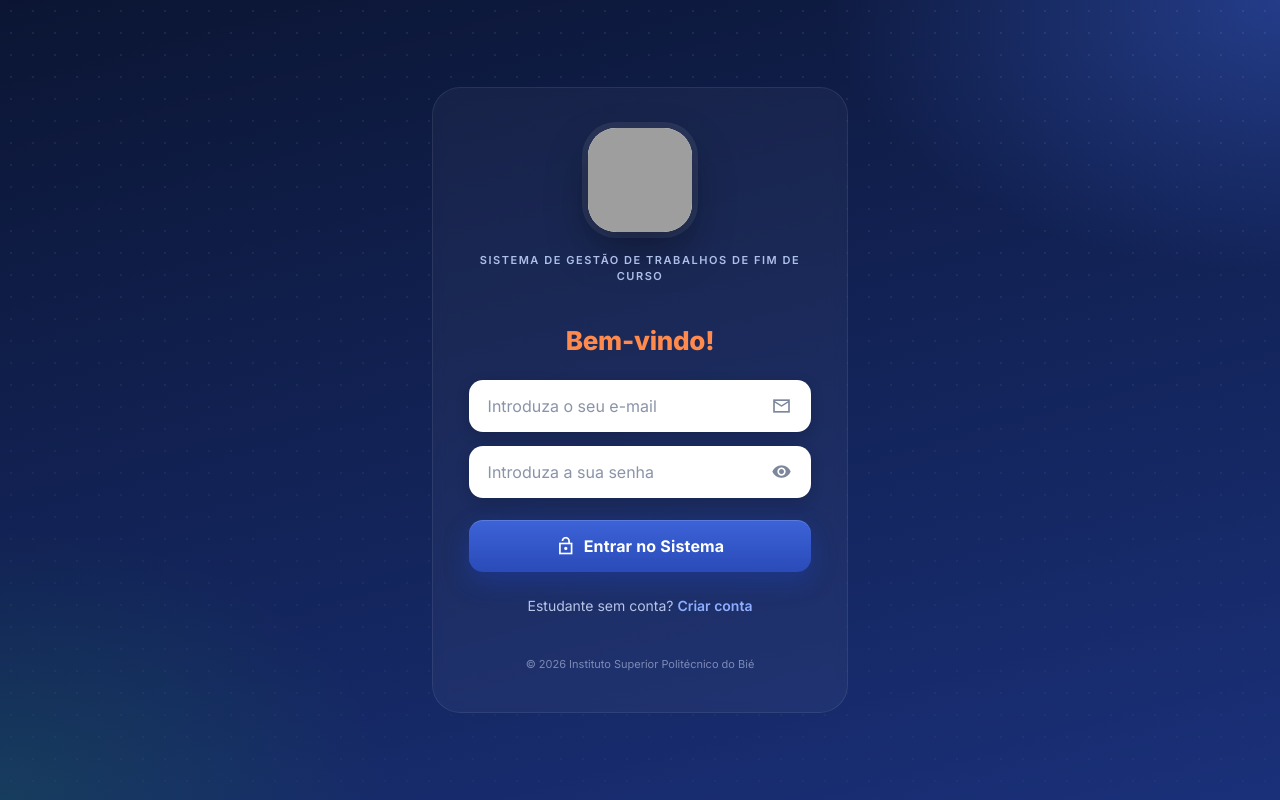
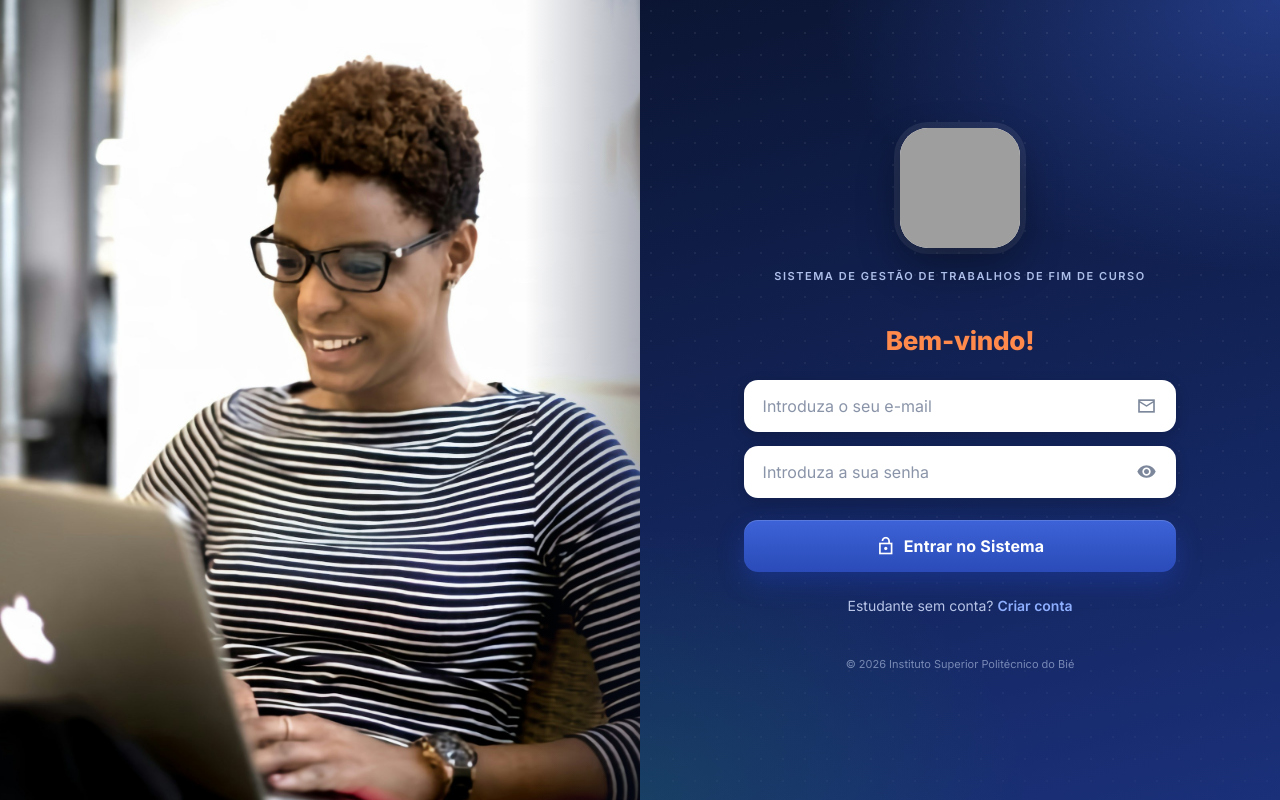
Before and after one commit to antoninoacuratech-programpython/tfc-system, a Django app: page / in a window 1280 px wide. Run offline with Django 5.2, Linux system fonts and the light colour scheme; some libraries are stand-ins or nearby versions; grey boxes are pictures that could not be loaded.

Commit message:
Login: fotografia a ocupar a metade esquerda no computador (Unsplash)
Co-Authored-By: Claude Opus 5.5 <noreply@anthropic.com>

```diff
--- a/static/css/sgtf.css
+++ b/static/css/sgtf.css
@@ -362,9 +362,17 @@ button.sgtf-auth-icon:hover { color: var(--sgtf-primary); background: #f1f5f9; }
 
 .sgtf-auth .sgtf-alert { box-shadow: 0 4px 14px rgba(0,0,0,.18); }
 
-@media (min-width: 768px) {
-  .sgtf-auth__panel { max-width: 26rem; padding: 2.5rem 2.25rem; border-radius: 1.75rem;
-    background: rgba(255,255,255,.04); border: 1px solid rgba(255,255,255,.08); backdrop-filter: blur(6px); }
+/* Ecrã dividido no computador: imagem à esquerda, formulário à direita */
+.sgtf-auth-shell { min-height: 100vh; min-height: 100dvh; display: grid; grid-template-columns: minmax(0, 1fr); background: #0b1533; }
+.sgtf-auth-hero { display: none; position: relative; overflow: hidden; }
+.sgtf-auth-hero img { position: absolute; inset: 0; width: 100%; height: 100%; object-fit: cover; object-position: 62% 30%; }
+/* transição suave da foto para o painel escuro */
+.sgtf-auth-hero::after { content: ""; position: absolute; inset: 0; background: linear-gradient(90deg, transparent 82%, rgba(11,21,51,.35)); }
+@media (min-width: 1024px) {
+  .sgtf-auth-shell { grid-template-columns: minmax(0, 1fr) minmax(0, 1fr); }
+  .sgtf-auth-hero { display: block; }
+  .sgtf-auth__panel { max-width: 27rem; }
+  .sgtf-auth__logo { width: 7.5rem; height: 7.5rem; }
 }
 @media (max-height: 640px) {
   .sgtf-auth { align-items: flex-start; }
--- a/templates/layouts/autenticacao.html
+++ b/templates/layouts/autenticacao.html
@@ -6,6 +6,13 @@
   <title>{% block titulo %}Entrar{% endblock %} · {{ SISTEMA_NOME }} {{ INSTITUICAO_SIGLA }}</title>
 </head>
 <body class="font-sans antialiased">
+  <div class="sgtf-auth-shell">
+  <!-- Fotografia (apenas em ecrãs largos). Para trocar, substitua static/imgs/login-foto.jpg.
+       Foto: Unsplash (licença Unsplash), unsplash.com/photos/I4cO1on7mE8 -->
+  <aside class="sgtf-auth-hero" aria-hidden="true">
+    <img src="{% static 'imgs/login-foto.jpg' %}" alt="">
+  </aside>
+
   <main class="sgtf-auth">
     <div class="sgtf-auth__panel">
       <div class="sgtf-auth__brand">
@@ -18,6 +25,7 @@
       <p class="sgtf-auth__footer">© {% now "Y" %} {{ INSTITUICAO_NOME }}</p>
     </div>
   </main>
+  </div>
 
   <script>
     // Mostrar/ocultar senha: <button data-toggle-senha="idDoCampo">
```
Also changed, not shown: static/imgs/login-foto.jpg (added).
